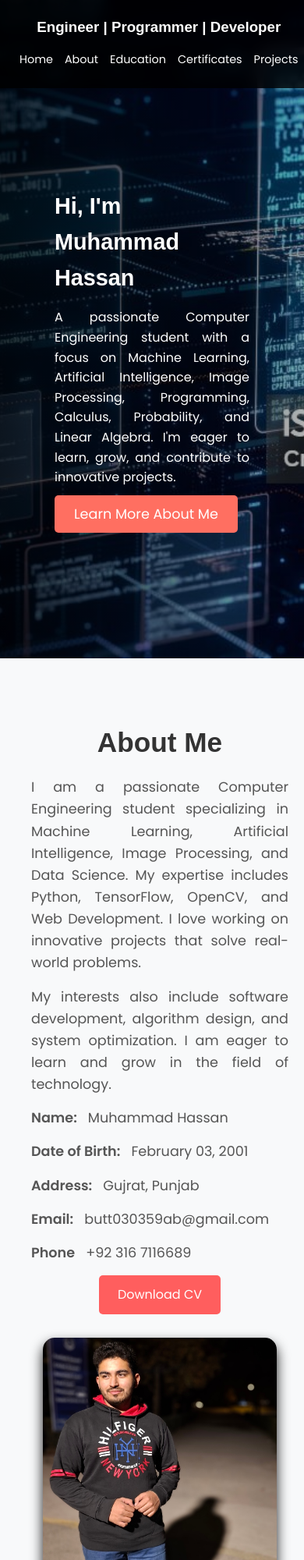
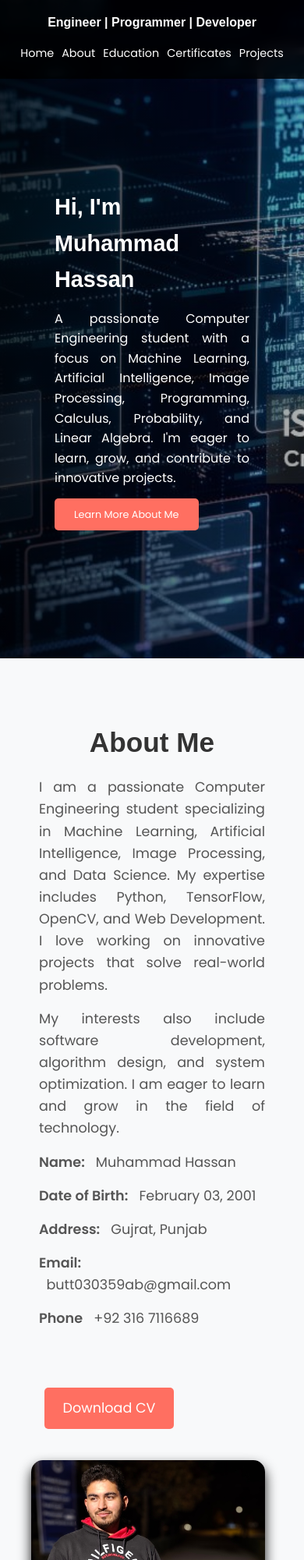
Before and after one commit to darhassanbutt/Portfolio, a plain HTML site: page index.html in a window 390 px wide. Shown: the top 2000 px of the page at 78% size. Drawn offline with Linux system fonts and the light colour scheme.

Commit message:
Update home.css

```diff
--- a/home.css
+++ b/home.css
@@ -330,7 +330,7 @@ opacity: 1;
 header {
   background: rgba(0, 0, 0, 0.8);
   color: #fff;
-  padding: 20px 0;
+  padding: 15px 0;
   position: fixed;
   width: 100%;
   top: 0;
@@ -342,17 +342,23 @@ header .container {
   justify-content: space-between;
   align-items: center;
   flex-wrap: wrap;
+  padding: 1px;
+}
+header .container h3 {
+  font-size: 1rem;
 }
 header nav {
    display: flex;
   flex-wrap: nowrap;      /* Prevent wrapping */
-  gap: 5px
+  gap: -2px;
+
+
 }
 header nav a {
   color: #fff;
   text-decoration: none;
   margin: 0 10px;
-  font-size: 1rem;
+
   transition: color 0.3s ease;
   white-space: nowrap;
 }
@@ -395,7 +401,7 @@ header nav a:hover {
   background: #ff6f61;
   color: #fff;
   padding: 12px 25px;
-  font-size: 1.1rem;
+  font-size: 0.8rem;
   text-decoration: none;
   border-radius: 5px;
   transition: background 0.3s ease;
@@ -418,8 +424,8 @@ header nav a:hover {
 }
 .about-text {
   flex: 1;
-  min-width: 330px;
-  margin-bottom: 30px;
+  min-width: 290px;
+  margin-bottom: 40px;
 }
 .about-text h2 {
   font-size: 2.2rem;
@@ -428,28 +434,30 @@ header nav a:hover {
 .about-text p {
   text-align: justify;
 }
-.about-image {
+.about img {
     display: flex;
     flex-direction: column;
     align-items: center; /* Optional: centers the image and button horizontally */
+     width: 100%;
+    max-width: 300px; /* Adjust this value as needed */
+    height: auto;
+    display: flex;
+    flex-direction: column;
 }
 
-.about-image img {
-    width: 100%;
-    max-width: 300px; /* Adjust this value as needed */
-    height: auto;
+/* Control button alignment separately */
+.about .btn {
+    margin-top: 60px;
+    align-self: flex-start;  /* Moves button to the left inside flex container */
+    background: #ff6f61;
+    font-size: 1.1rem;
+    display: inline-block;
+    transform: translateX(-55px);
 }
 
-.about-image .btn {
-    margin-top: 15px;
-    text-align: center;
-    display: inline-block;
-    background:#d9534f;
-}
+.about .btn:hover {
 
-
-.btn:hover {
-  background: #d9534f;
+    background: #ff3b2f;
 }
 
 
@@ -457,6 +465,8 @@ header nav a:hover {
 .education {
   background: #f9f9f9;
   padding: 80px 20px;
+  margin-top: -70px;
+
 }
 .education-item {
   background: #fff;
```
